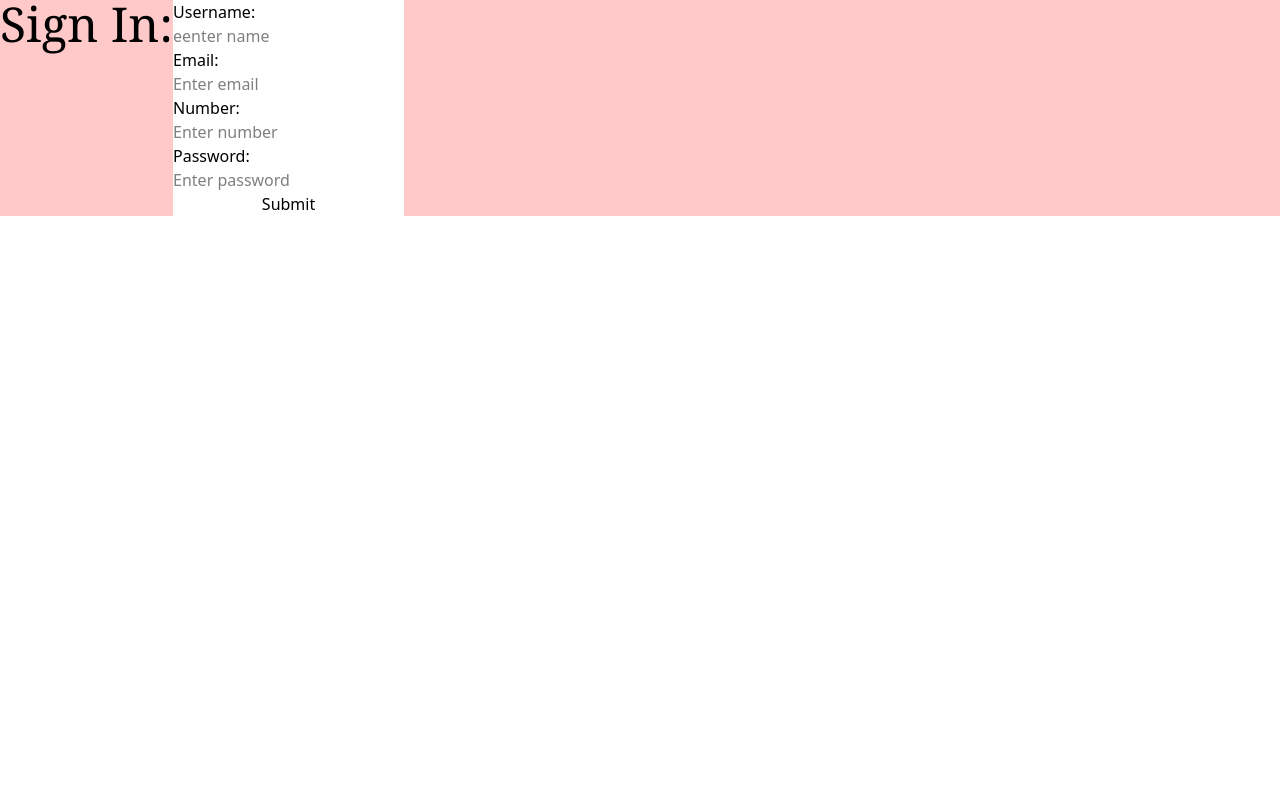
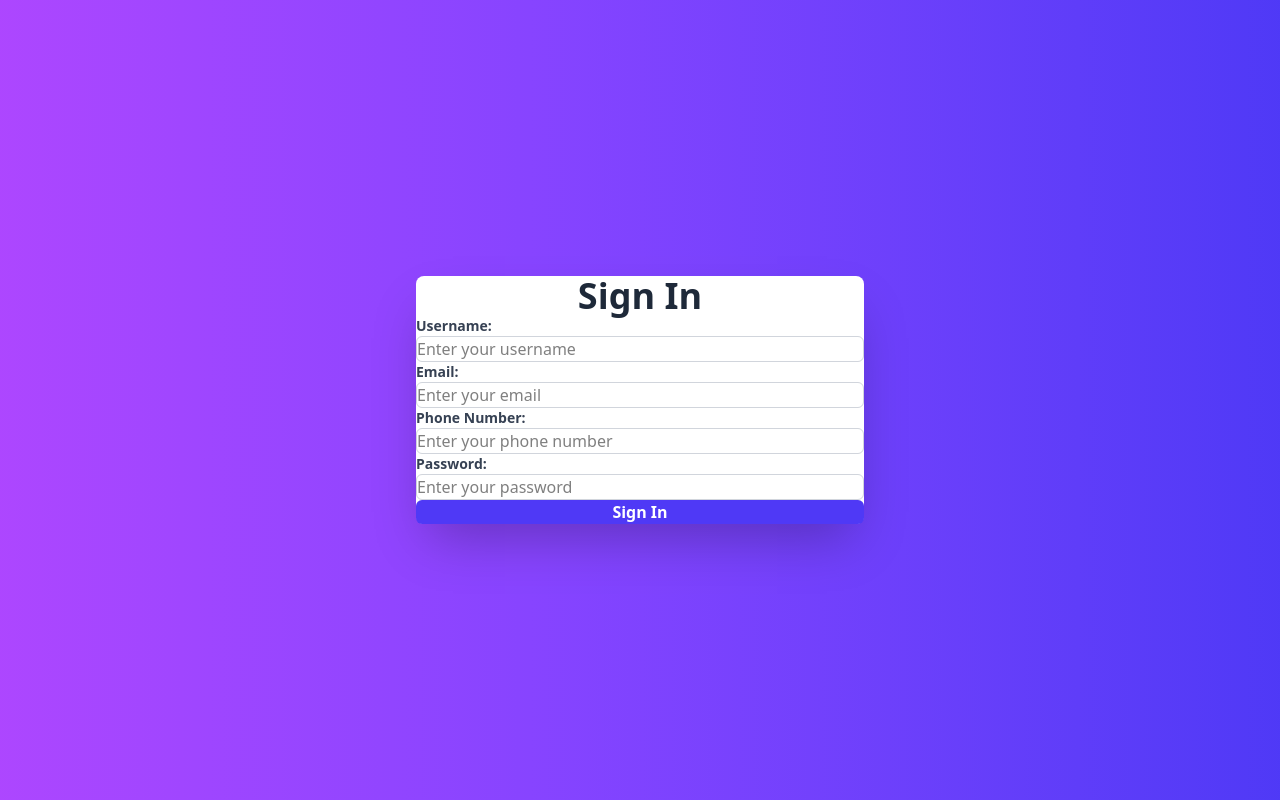
Before and after one commit to Harshit-087/Movie, a Next.js app in the folder clients/: page /signin in a window 1280 px wide. Built offline with nearby package versions, Linux system fonts and the light colour scheme.

Commit message:
features signin and db

```diff
--- a/clients/src/app/login/page.tsx
+++ b/clients/src/app/login/page.tsx
@@ -1,7 +1,9 @@
 "use client"
 
 import React,{useState} from "react"
+import Link from "next/link"
 import axios from "axios"
+import {useRouter} from "next/navigation"
 
 interface Detail{
     userName:string,
@@ -15,12 +17,15 @@ export default function Login(){
         email:"",
         password:""
     })
+    const router = useRouter();
+    const [msg,setMsg]=useState<string|null>(null)
 
     const handleInputChange=(e:React.ChangeEvent<HTMLInputElement>)=>{
       const {name ,value} = e.target;
       setData(prev=>({
         ...prev,[name]:value
       }))
+
     }
 
     const handleSubmit=async(e:React.ChangeEvent<HTMLFormElement>)=>{
@@ -28,6 +33,13 @@ export default function Login(){
         const result = await axios.post(`${process.env.NEXT_PUBLIC_BACKEND_URL}/login`)
         const data = result.data.msg;
         console.log(data)
+        setMsg(data);
+        alert(msg);
+
+        setTimeout(()=>{
+          router.push("/")
+        },100)
+
     }
 
     return(
@@ -67,6 +79,9 @@ export default function Login(){
         />
 
         <button type="submit">Submit</button>
+        <Link href="/signin">
+        <button >create new account</button>
+        </Link>
         </form>
         </div>
         </>
--- a/clients/src/app/signin/page.tsx
+++ b/clients/src/app/signin/page.tsx
@@ -1,6 +1,7 @@
 "use client"
 import React,{useState} from "react"
 import axios from "axios"
+import {useRouter} from "next/navigation"
 
 interface Detail{
  userName:string;
@@ -16,6 +17,7 @@ export default function Signin(){
         number:"",
         password:""
     })
+    const router = useRouter();
 
     const handleInputChange=(e:React.ChangeEvent<HTMLInputElement>)=>{
        const {name,value}= e.target;
@@ -34,58 +36,84 @@ export default function Signin(){
          const response = result.data.msg;
 
             console.log(response);
+
+            setTimeout(()=>{
+              router.push("/login")
+            },100)
+
+
         }
     return(
         <>
-        <div className="bg-red-200 flex p-24">
-          <h1 className="text-5xl font-serif text-black">Sign In:</h1>
-       <form onSubmit={handleSubmit} action="/"  encType="application/x-www-form-urlencoded" className="bg-white flex flex-col p-24 ">
+        <div className="min-h-screen flex items-center justify-center bg-gradient-to-r from-purple-500 to-indigo-600 p-4">
+            <div className="bg-white p-8 rounded-lg shadow-2xl w-full max-w-md">
+                <h1 className="text-4xl font-extrabold text-gray-800 mb-8 text-center">Sign In</h1>
 
+                <form onSubmit={handleSubmit} className="flex flex-col space-y-6">
 
-     <label htmlFor="username" >Username:</label>
-        <input type="text"
+                    <div>
+                        <label htmlFor="username" className="block text-gray-700 text-sm font-semibold mb-2">Username:</label>
+                        <input
+                            type="text"
                             id="username"
                             name="userName"
                             value={data.userName}
                             onChange={handleInputChange}
-        placeholder="eenter name "></input>
+                            placeholder="Enter your username"
+                            className="w-full px-4 py-2 border border-gray-300 rounded-md focus:outline-none focus:ring-2 focus:ring-indigo-500 focus:border-transparent transition duration-200"
+                        />
+                    </div>
 
-
-        <label htmlFor="email">Email:</label>
+                    <div>
+                        <label htmlFor="email" className="block text-gray-700 text-sm font-semibold mb-2">Email:</label>
                         <input
                             type="email"
                             id="email"
                             name="email"
                             value={data.email}
                             onChange={handleInputChange}
-          placeholder="Enter email"
+                            placeholder="Enter your email"
                             required
+                            className="w-full px-4 py-2 border border-gray-300 rounded-md focus:outline-none focus:ring-2 focus:ring-indigo-500 focus:border-transparent transition duration-200"
                         />
+                    </div>
 
-        <label htmlFor="number">Number:</label>
+                    <div>
+                        <label htmlFor="number" className="block text-gray-700 text-sm font-semibold mb-2">Phone Number:</label>
                         <input
                             type="tel"
                             id="number"
                             name="number"
                             value={data.number}
                             onChange={handleInputChange}
-          placeholder="Enter number"
+                            placeholder="Enter your phone number"
                             required
+                            className="w-full px-4 py-2 border border-gray-300 rounded-md focus:outline-none focus:ring-2 focus:ring-indigo-500 focus:border-transparent transition duration-200"
                         />
+                    </div>
 
-        <label htmlFor="password">Password:</label>
+                    <div>
+                        <label htmlFor="password" className="block text-gray-700 text-sm font-semibold mb-2">Password:</label>
                         <input
                             type="password"
                             id="password"
                             name="password"
                             value={data.password}
                             onChange={handleInputChange}
-          placeholder="Enter password"
+                            placeholder="Enter your password"
                             required
+                            className="w-full px-4 py-2 border border-gray-300 rounded-md focus:outline-none focus:ring-2 focus:ring-indigo-500 focus:border-transparent transition duration-200"
                         />
+                    </div>
 
-        <button type="submit">Submit</button>
+                    <button
+                        type="submit"
+                        className="w-full bg-indigo-600 text-white font-bold py-3 px-4 rounded-md hover:bg-indigo-700 focus:outline-none focus:ring-2 focus:ring-indigo-500 focus:ring-offset-2 transition duration-300 ease-in-out transform hover:scale-105"
+                    >
+                        Sign In
+                    </button>
                 </form>
+            </div>
         </div>
         </>
     )
```
Also changed, not shown: clients/src/components/Header.tsx (+9 -7 lines), clients/src/components/Footer.tsx (line endings or trailing spaces), 1 other file (tests, documents, lock files or other folders). Lines whose indentation alone changed are shown as unchanged.
